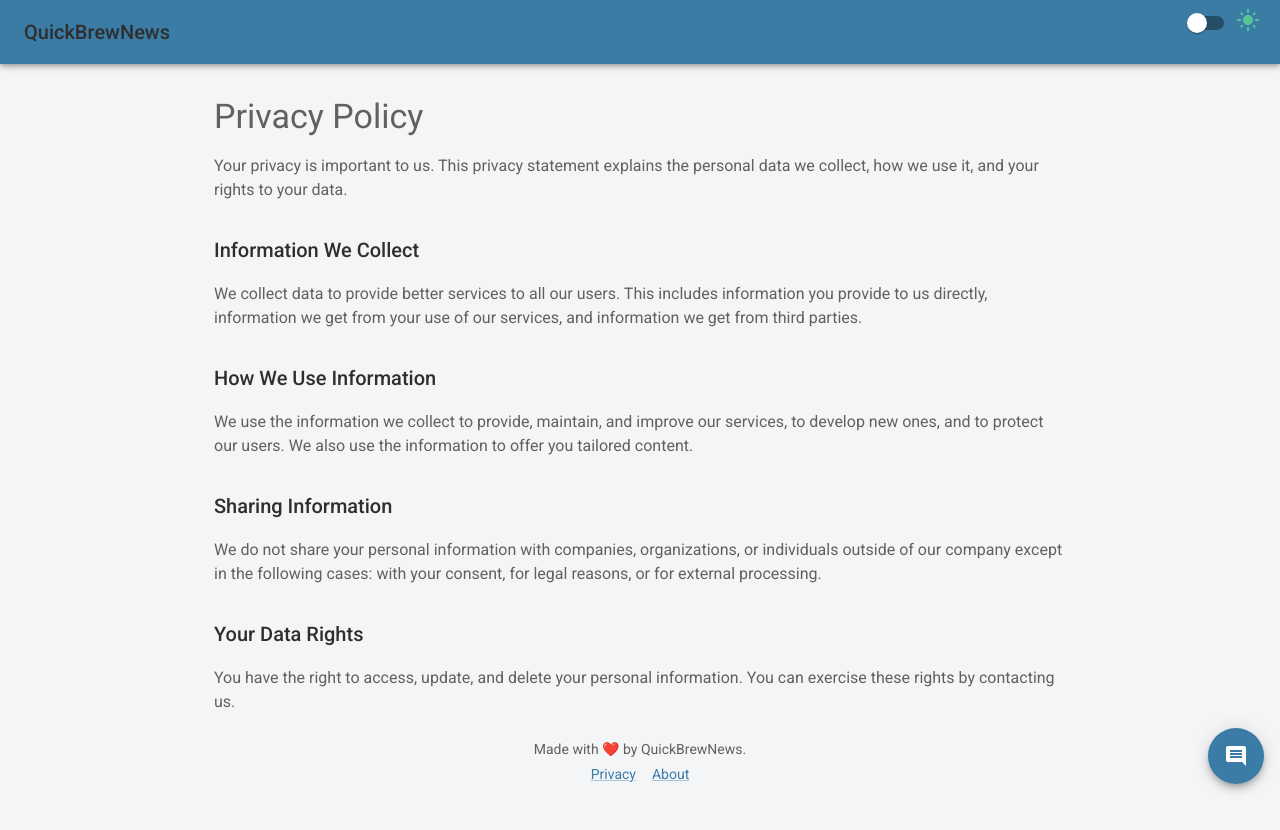
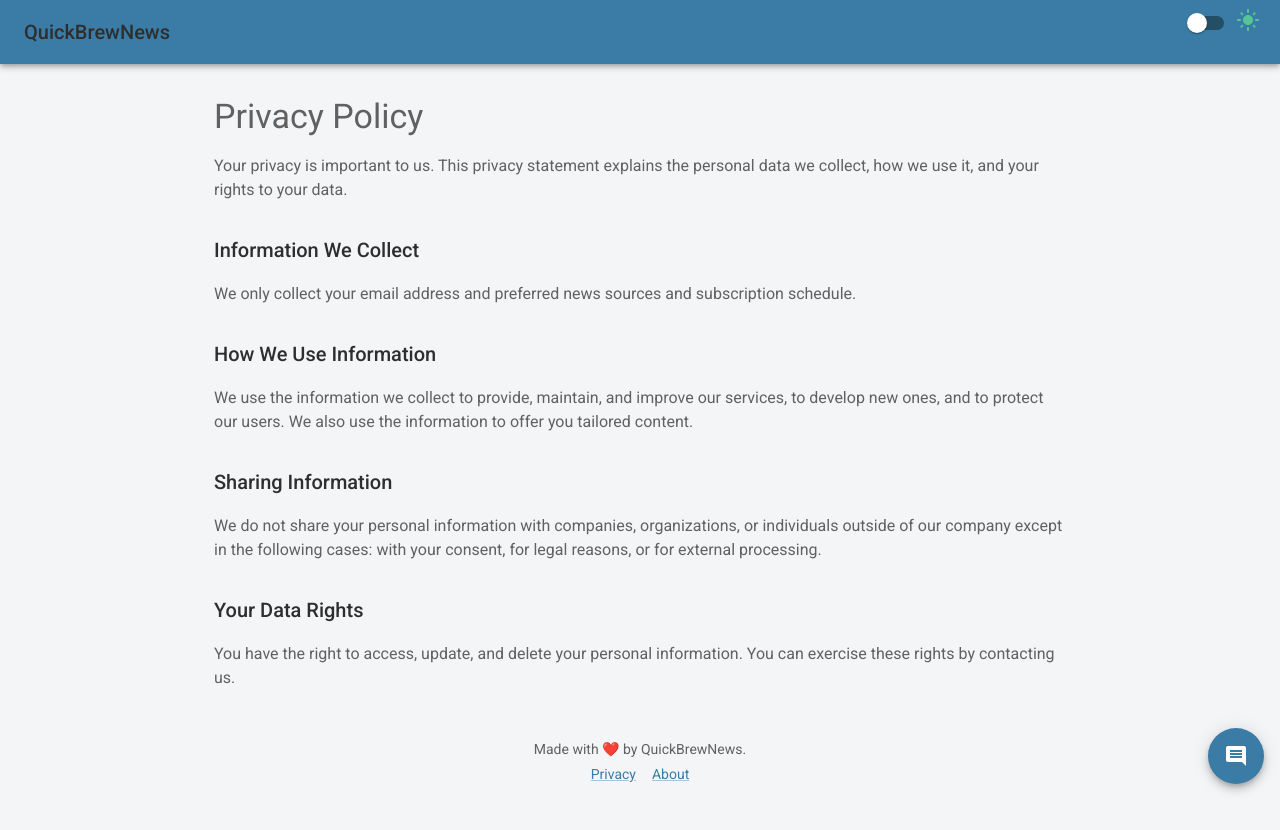
Before and after one commit to rupinr/news-master-fe, a React (Vite) app: page /#/privacy in a window 1280 px wide. Shown: the top 830 px of the page. Built offline with nearby package versions, Linux system fonts and the light colour scheme; no server answers; sample sign-in values are in the browser's storage.

Commit message:
Fix privacy wordings

```diff
--- a/src/Privacy.tsx
+++ b/src/Privacy.tsx
@@ -14,7 +14,7 @@ const Privacy = () => {
                     Information We Collect
                 </Typography>
                 <Typography variant="body1" sx={{ mb: 2 }}>
-                    We collect data to provide better services to all our users. This includes information you provide to us directly, information we get from your use of our services, and information we get from third parties.
+                    We only collect your email address and preferred news sources and subscription schedule.
                 </Typography>
                 <Typography variant="h6" component="h2" sx={{ mt: 4, mb: 2 }}>
                     How We Use Information
@@ -35,8 +35,8 @@ const Privacy = () => {
                     You have the right to access, update, and delete your personal information. You can exercise these rights by contacting us.
                 </Typography>
                 <Typography variant="body1" sx={{ mt: 4 }}>
-                    If you have any questions or concerns about our use of your personal information, please contact us at: <Link href="mailto:privacy@example.com">privacy@example.com</Link>.
-                </Typography>
+                    If you have any questions or concerns about our use of your personal information, please reach out to us through our contact form.                </Typography>
+
             </Box>
         </Container>
     );
```
